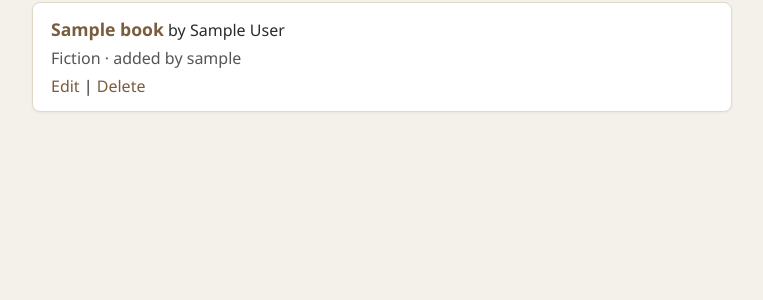
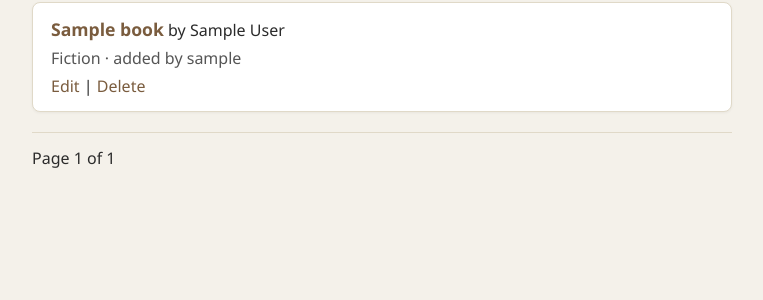
Before and after one commit to SaiGadwe/bookshelf-project, a Django app: page / in a window 1280 px wide. Shown: the part 239-539 px from the top of the page, without its empty margins (258-1021 px from the left). Run offline with Django 5.2, Linux system fonts and the light colour scheme; a user stored in the database is signed in; tables that the repository leaves empty hold one stand-in row (values such as "Sample post").

Commit message:
add pagination to book list

```diff
--- a/books/static/books/style.css
+++ b/books/static/books/style.css
@@ -84,6 +84,15 @@ li p {
     color: #555;
 }
 
+.pagination {
+    display: flex;
+    justify-content: space-between;
+    align-items: center;
+    margin-top: 20px;
+    padding-top: 14px;
+    border-top: 1px solid #e0d9c8;
+}
+
 form p {
     margin-bottom: 12px;
 }
--- a/books/templates/books/book_list.html
+++ b/books/templates/books/book_list.html
@@ -28,9 +28,9 @@
         {% endif %}
     </form>
 
-    {% if books %}
+    {% if page_obj %}
         <ul>
-            {% for book in books %}
+            {% for book in page_obj %}
                 <li>
                     <strong><a href="{% url 'book_detail' book.pk %}">{{ book.title }}</a></strong> by {{ book.author }}
                     <p>{{ book.get_genre_display }}{% if book.added_by %} · added by {{ book.added_by.username }}{% endif %}</p>
@@ -39,6 +39,18 @@
                 </li>
             {% endfor %}
         </ul>
+
+        <div class="pagination">
+            {% if page_obj.has_previous %}
+                <a href="?page={{ page_obj.previous_page_number }}&q={{ query }}&genre={{ selected_genre }}{% if mine_only %}&mine=1{% endif %}">&laquo; Previous</a>
+            {% endif %}
+
+            <span>Page {{ page_obj.number }} of {{ page_obj.paginator.num_pages }}</span>
+
+            {% if page_obj.has_next %}
+                <a href="?page={{ page_obj.next_page_number }}&q={{ query }}&genre={{ selected_genre }}{% if mine_only %}&mine=1{% endif %}">Next &raquo;</a>
+            {% endif %}
+        </div>
     {% else %}
         <p>No books found.</p>
     {% endif %}
--- a/books/views.py
+++ b/books/views.py
@@ -1,3 +1,4 @@
+from django.core.paginator import Paginator
 from django.db.models import Q
 from django.shortcuts import render, redirect, get_object_or_404
 from django.contrib.auth import logout, login
@@ -23,8 +24,12 @@ def book_list(request):
     if mine_only:
         books = books.filter(added_by=request.user)
 
+    paginator = Paginator(books, 5)
+    page_number = request.GET.get('page')
+    page_obj = paginator.get_page(page_number)
+
     context = {
-        'books': books,
+        'page_obj': page_obj,
         'query': query,
         'selected_genre': genre,
         'genre_choices': Book.GENRE_CHOICES,
```
